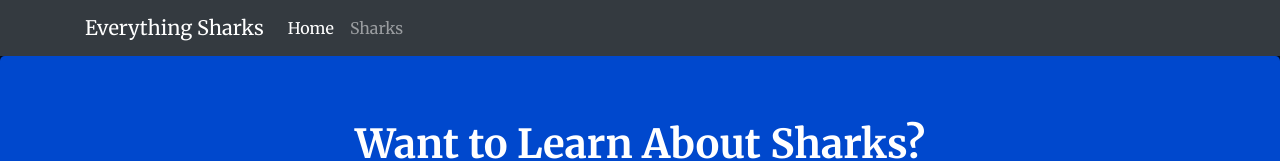
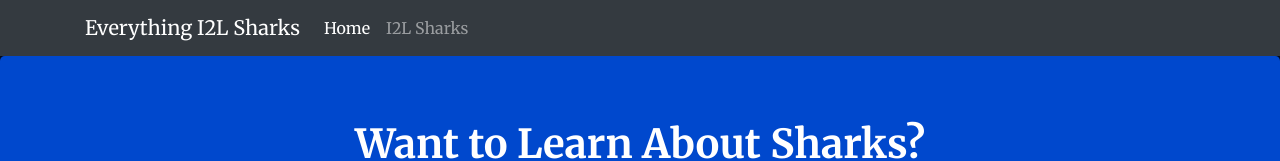
Before and after one commit to shujaahmedi2l/nodejs-final-db, a website: page views/index.html in a window 1280 px wide. Shown: the top 161 px of the page. Drawn offline with nearby package versions, Linux system fonts and the light colour scheme.

Commit message:
Update index.html

```diff
--- a/views/index.html
+++ b/views/index.html
@@ -1,7 +1,7 @@
 <!DOCTYPE html>
 <html lang="en">
   <head>
-    <title>About Sharks</title>
+    <title>About I2L Sharks</title>
     <meta charset="utf-8" />
     <meta name="viewport" content="width=device-width, initial-scale=1" />
     <link
@@ -30,14 +30,14 @@
         >
           <span class="sr-only">Toggle navigation</span>
         </button>
-        <a class="navbar-brand" href="#">Everything Sharks</a>
+        <a class="navbar-brand" href="#">Everything I2L Sharks</a>
         <div class="collapse navbar-collapse" id="bs-example-navbar-collapse-1">
           <ul class="nav navbar-nav mr-auto">
             <li class="active nav-item">
               <a href="/" class="nav-link">Home</a>
             </li>
             <li class="nav-item">
-              <a href="/sharks" class="nav-link">Sharks</a>
+              <a href="/sharks" class="nav-link">I2L Sharks</a>
             </li>
           </ul>
         </div>
```
